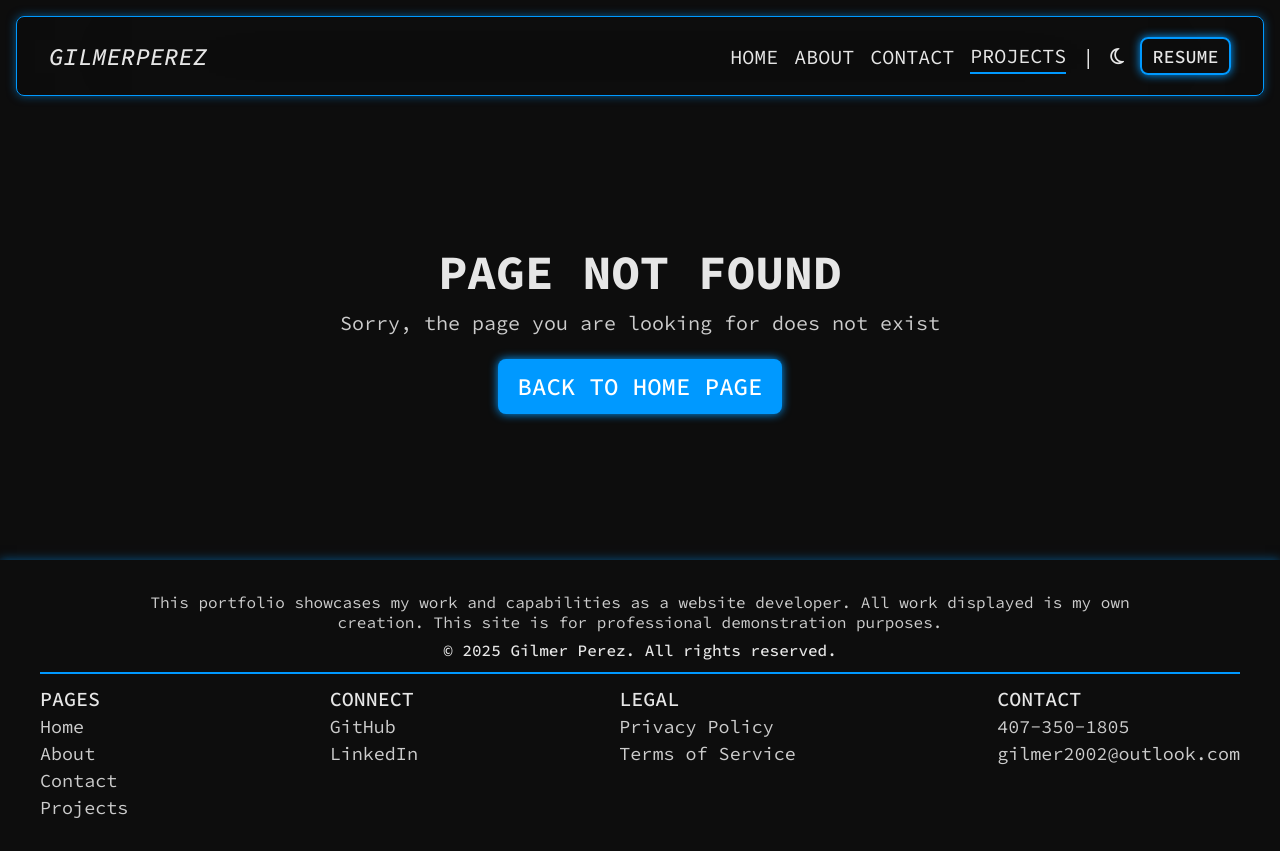
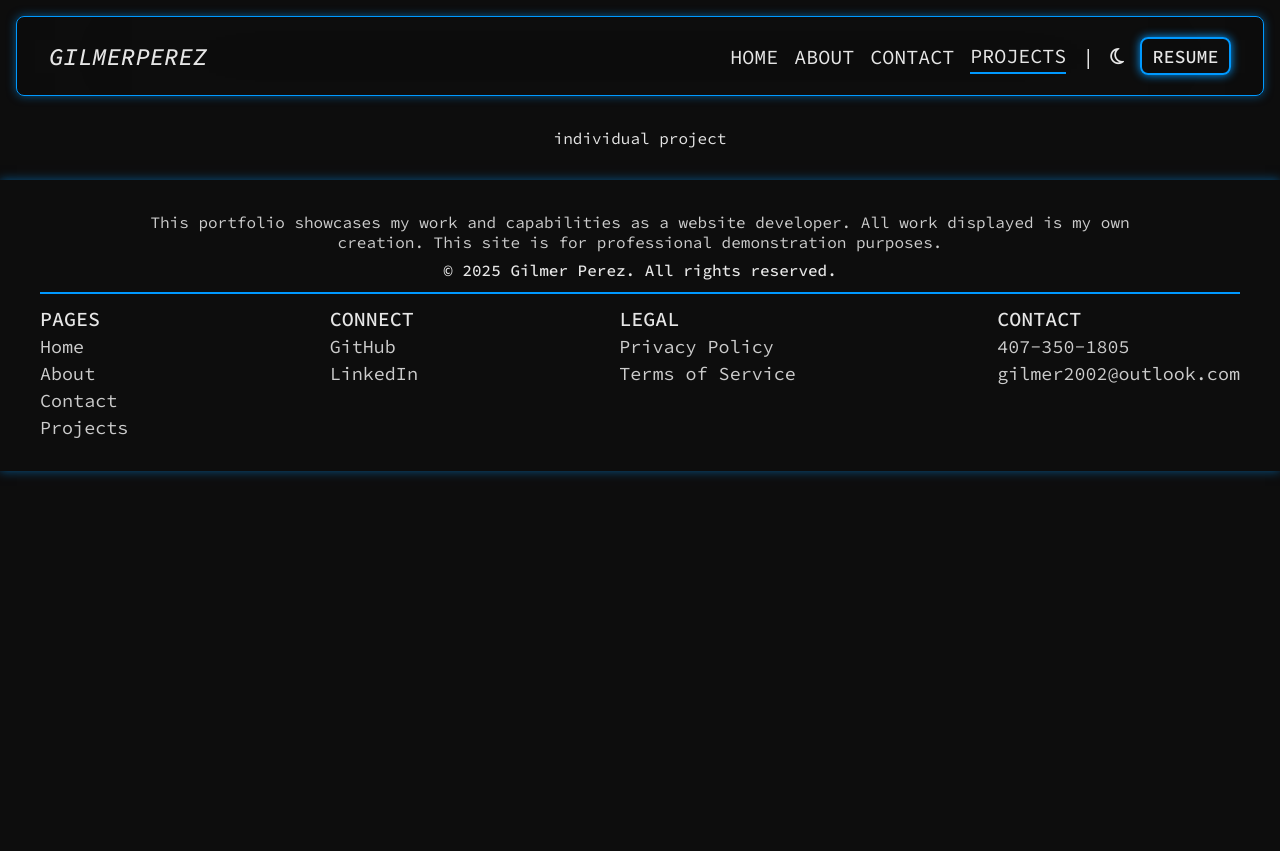
Before and after one commit to gilmerperez/gilmer-perez, a React (Vite) app: page /projects/1 in a window 1280 px wide. After the commit the page ends 800 px from the top, so only its background shows below. Built offline with nearby package versions, Linux system fonts and the light colour scheme.

Commit message:
Created blank individual project page

```diff
--- a/src/App.jsx
+++ b/src/App.jsx
@@ -4,6 +4,7 @@ import Home from "./pages/Home/Home";
 import About from "./pages/About/About";
 import Contact from "./pages/Contact/Contact";
 import Projects from "./pages/Projects/Projects";
+import IndividualProject from "./pages/IndividualProject/IndividualProject";
 import PageNotFound from "./pages/PageNotFound/PageNotFound";
 import { BrowserRouter as Router, Routes, Route } from "react-router-dom";
 
@@ -17,6 +18,7 @@ function App() {
           <Route path="/about" element={<About />} />
           <Route path="/contact" element={<Contact />} />
           <Route path="/projects" element={<Projects />} />
+          <Route path="/projects/:id" element={<IndividualProject />} />
           <Route path="*" element={<PageNotFound />} />
         </Routes>
         <Footer />
--- /dev/null
+++ b/src/pages/IndividualProject/IndividualProject.jsx
@@ -0,0 +1,19 @@
+import { useEffect } from "react";
+import styles from "./IndividualProject.module.css";
+
+function IndividualProject() {
+  // * Set page title
+  useEffect(() => {
+    document.title = "Gilmer Perez | Project Name";
+  }, []);
+
+  return (
+    <>
+      <main>
+        <div className={styles.individualProjectContainer}>individual project</div>
+      </main>
+    </>
+  );
+}
+
+export default IndividualProject;
--- /dev/null
+++ b/src/pages/IndividualProject/IndividualProject.module.css
@@ -0,0 +1,9 @@
+.individualProjectContainer {
+  width: 100%;
+  display: flex;
+  margin: 0 auto;
+  max-width: 1200px;
+  align-items: center;
+  flex-direction: column;
+  justify-content: center;
+}
```
